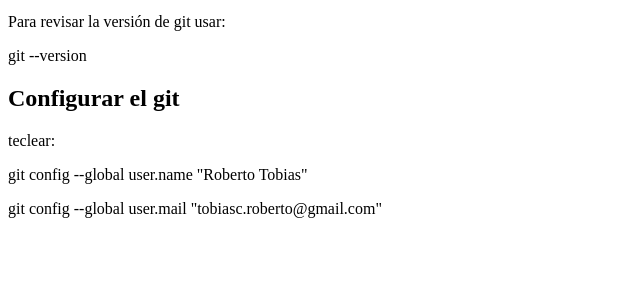
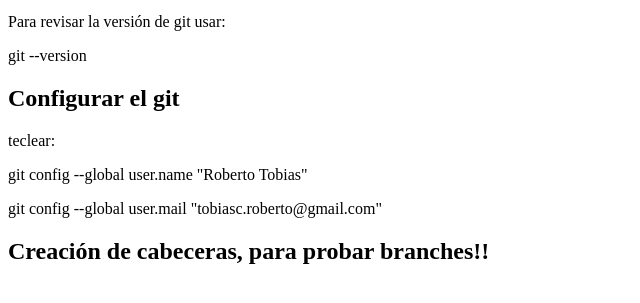
Before and after one commit to tobiascroberto/prueba_github, a plain HTML site: page index.html in a window 1280 px wide. Shown: the part 101-404 px from the top of the page, without its empty margins (0-640 px from the left). Drawn offline with Linux system fonts and the light colour scheme.

Commit message:
modificacion en cabecera

```diff
--- a/index.html
+++ b/index.html
@@ -17,5 +17,10 @@
     <p>teclear:</p>
     <p> git config --global user.name "Roberto Tobias"</p>
     <p> git config --global user.mail "tobiasc.roberto@gmail.com"</p>
+
+
+    <h2>Creación de cabeceras, para probar branches!! </h2>
+
+
 </body>
 </html>
```
